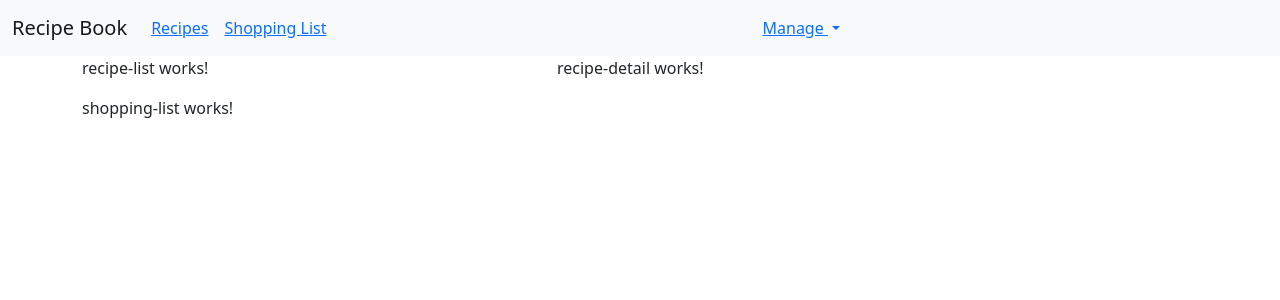
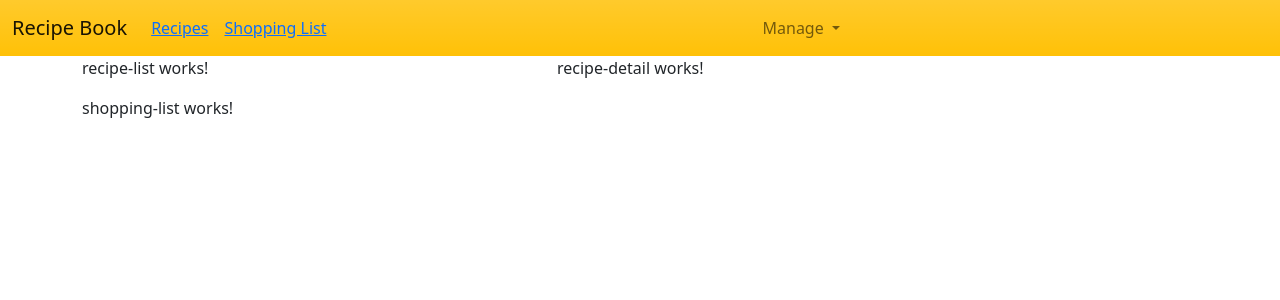
Before and after one commit to chintoz/ng-recipe-app, an Angular app: page / in a window 1280 px wide. Shown: the top 300 px of the page. Built offline with nearby package versions, Linux system fonts and the light colour scheme.

Commit message:
Changes to fix dropdown menu. It's working in tryit application, but it's not working integrated with angular.

```diff
--- a/src/app/header/header.component.html
+++ b/src/app/header/header.component.html
@@ -1,4 +1,4 @@
-<nav class="navbar navbar-expand-lg navbar-light bg-light">
+<nav class="navbar navbar-expand-xl navbar-light bg-gradient bg-warning">
   <div class="container-fluid">
     <a href="#" class="navbar-brand">Recipe Book</a>
     <div class="collapse navbar-collapse">
@@ -7,10 +7,11 @@
           <li class="nav-link active"><a href="#">Shopping List</a></li>
       </ul>
     </div>
-    <a href="#" class="dropdown-toggle" role="button">Manage <span class="caret"></span></a>
-    <div class="collapse navbar-collapse">
+    <div class="collapse navbar-collapse" id="manageMenuContent">
       <ul class="navbar-nav me-auto mb-2 mb-lg-0">
         <li class="nav-item dropdown">
+          <a href="#" class="nav-link dropdown-toggle" role="button"
+             id="navbarDropdown" data-toggle="dropdown">Manage <span class="caret"></span></a>
           <ul class="dropdown-menu">
             <li><a href="#">Save Data</a></li>
             <li><a href="#">Fetch Data</a></li>
```
